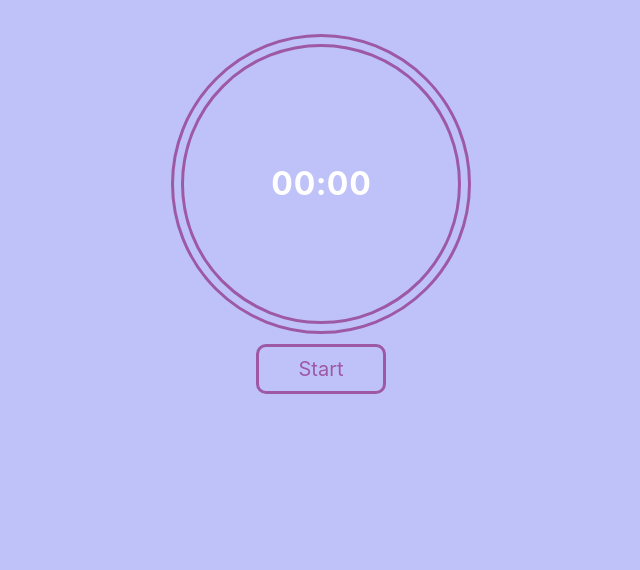
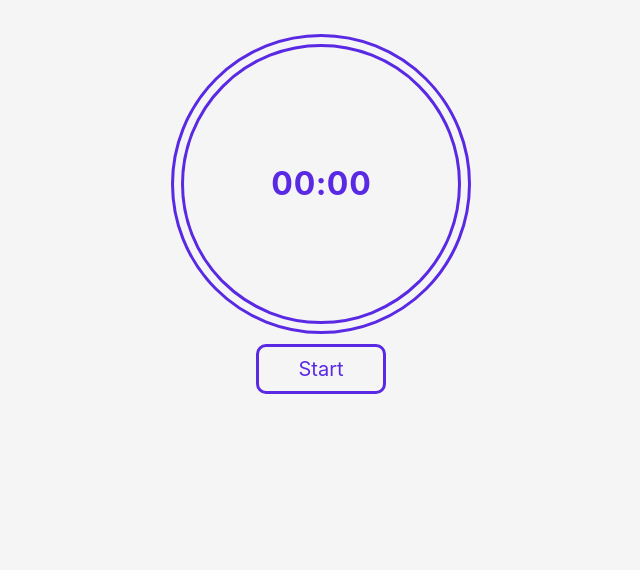
Before and after one commit to felipehcrfernandes/pomodoro, a plain HTML site: page index.html in a window 1280 px wide. Shown: the part 230-800 px from the top of the page, without its empty margins (319-959 px from the left). Drawn offline with nearby package versions, Linux system fonts and the light colour scheme.

Commit message:
changed colors

```diff
--- a/style.css
+++ b/style.css
@@ -1,9 +1,9 @@
 body{
-    background-color: rgb(191, 194, 248);
+    background-color: whitesmoke;
 }
 
 h1{
-  color: #9e59a5;
+  color: #5A29E4;
   margin-bottom: 50px;
 }
 .circle{
@@ -15,7 +15,7 @@ h1{
   align-items: center;
   justify-content: center;
   background: conic-gradient(
-    #9e59a5 0deg var(--angle, 0deg),
+    #5A29E4 0deg var(--angle, 0deg),
     transparent var(--angle, 0deg) 360deg
   );
 }
@@ -27,7 +27,7 @@ h1{
   display: flex;
   align-items: center;
   justify-content: center;
-  border: solid #9e59a5;
+  border: solid #5A29E4;
   box-sizing: border-box;
 }
 
@@ -38,7 +38,7 @@ h1{
   display: flex;
   align-items: center;
   justify-content: center;
-  border: solid #9e59a5;
+  border: solid #5A29E4;
   box-sizing: border-box;
 }
 
@@ -48,13 +48,13 @@ h1{
   width: 280px;
   height: 280px;
   border-radius: 50%;
-  background: rgb(191, 194, 248);
+  background: whitesmoke;
   display: flex;
   align-items: center;
   justify-content: center;
   font-weight: 700;
   font-size: 2em;
-  color: white;
+  color: #5A29E4;
 }
 
 .digit-input{
@@ -72,9 +72,9 @@ h1{
     width: 130px;
     height: 50px;
     margin: 10px;
-    background-color:rgb(191, 194, 248);
-    color: #9e59a5;
-    border: 3px solid #9e59a5;
+    background-color:whitesmoke;
+    color: #5A29E4;
+    border: 3px solid #5A29E4;
     border-radius: 10px;
     font-size: 20px;
     display: flex;
@@ -87,9 +87,9 @@ h1{
   width: 130px;
   height: 50px;
   margin: 10px;
-  background-color:rgb(191, 194, 248);
-  color: #9e59a5;
-  border: 3px solid #9e59a5;
+  background-color:whitesmoke;
+  color: #5A29E4;
+  border: 3px solid #5A29E4;
   border-radius: 10px;
   font-size: 20px;
   display: flex;
```
